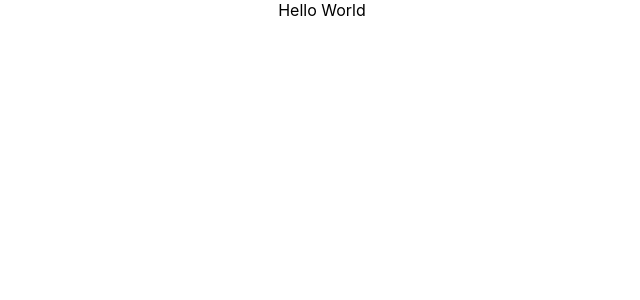
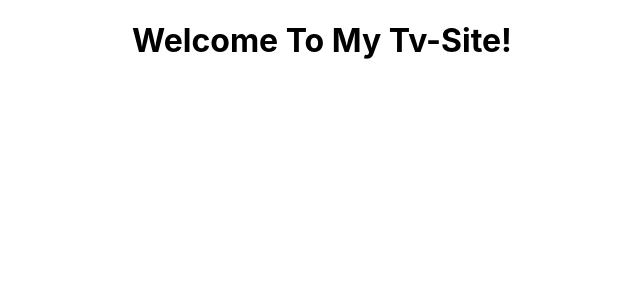
Before and after one commit to WCalderbank/Tv_Show_Site, a React (Create React App) app in the folder app/: page / in a window 1280 px wide. Shown: the top 300 px of the page, without its empty margins (318-958 px from the left). Built offline with nearby package versions, Linux system fonts and the light colour scheme.

Commit message:
Starting Fresh

```diff
--- a/app/package.json
+++ b/app/package.json
@@ -8,6 +8,7 @@
     "@testing-library/user-event": "^13.5.0",
     "react": "^18.1.0",
     "react-dom": "^18.1.0",
+    "react-icons": "^4.4.0",
     "react-scripts": "5.0.1",
     "web-vitals": "^2.1.4"
   },
--- a/app/src/App.js
+++ b/app/src/App.js
@@ -1,8 +1,13 @@
 import React from "react";
+import Header from "./Components/Header";
 import "./App.css";
 
 function App() {
-  return <div className="App">Hello World</div>;
+  return (
+    <div className="App">
+      <Header />
+    </div>
+  );
 }
 
 export default App;
--- /dev/null
+++ b/app/src/Components/Header.js
@@ -0,0 +1,11 @@
+import React from "react";
+
+function Header() {
+  return (
+    <div>
+      <h1>Welcome To My Tv-Site!</h1>
+    </div>
+  );
+}
+
+export default Header;
```
Also changed, not shown: app/src/Components/Header.css (added), 1 other file (tests, documents, lock files or other folders).
